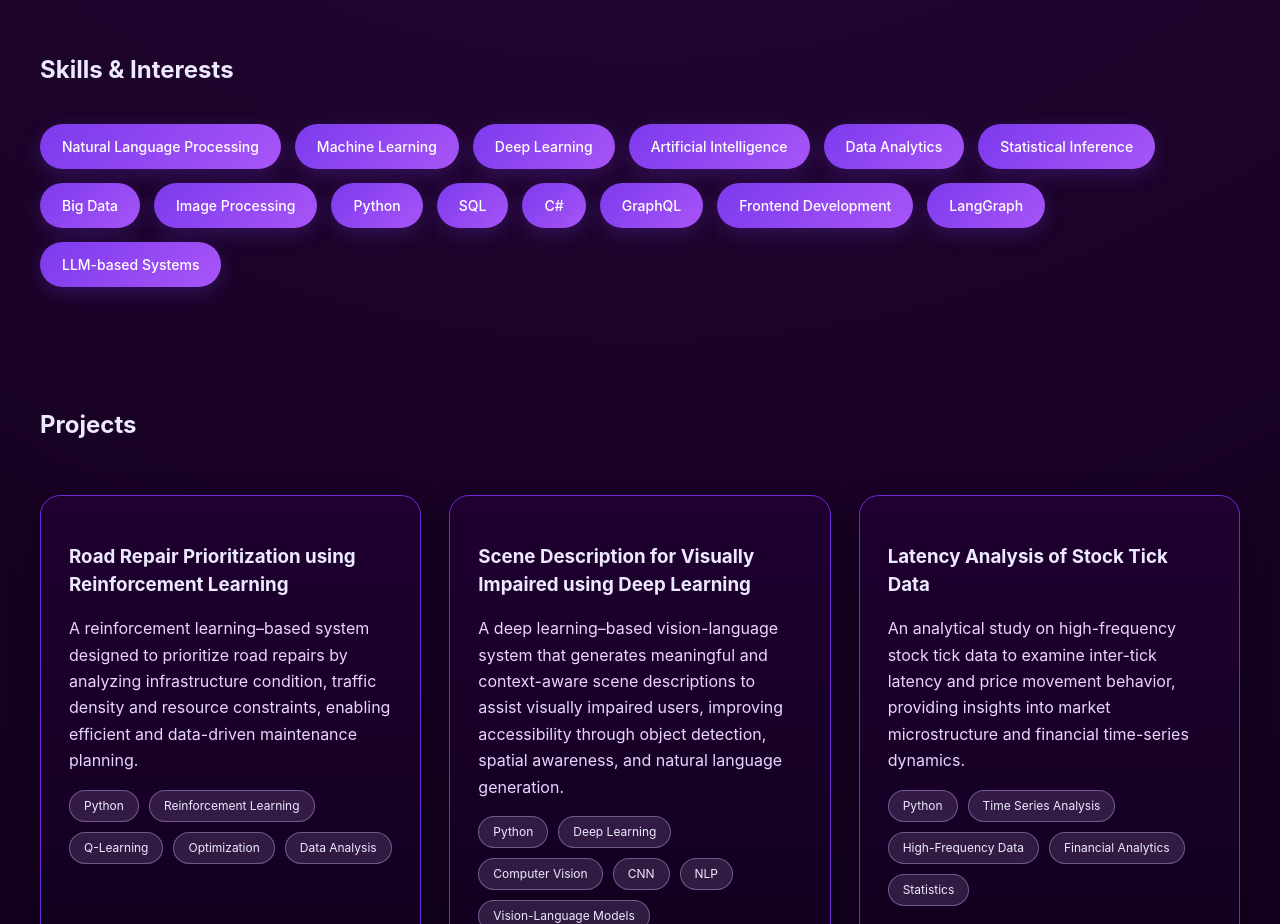
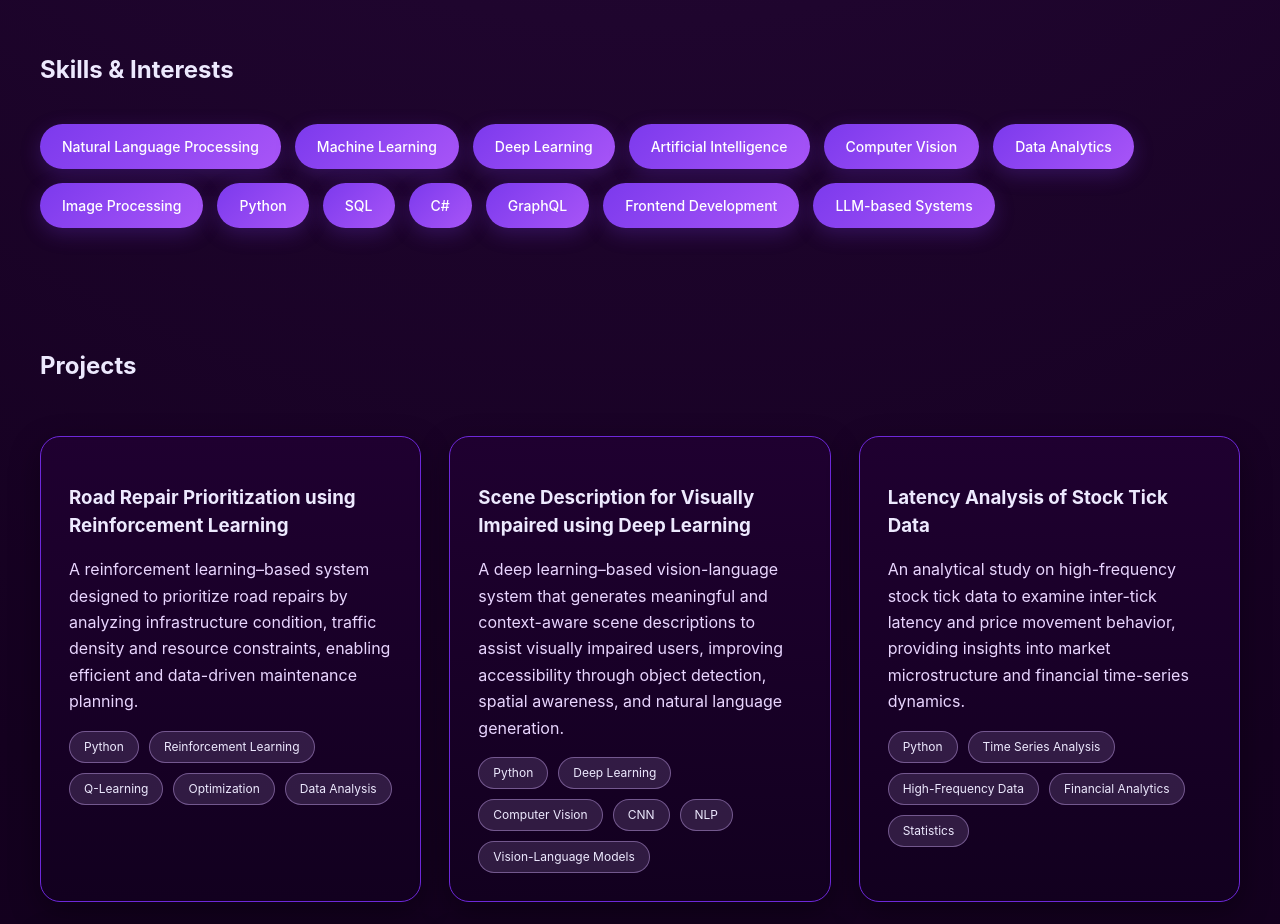
Before and after one commit to Harshitha2347/Portfolio, a React (Vite) app: page / in a window 1280 px wide. Shown: the part 820-1744 px from the top of the page. Built offline with nearby package versions, Linux system fonts and the light colour scheme.

Commit message:
netlify build

```diff
--- a/src/App.jsx
+++ b/src/App.jsx
@@ -112,16 +112,14 @@ function App() {
               "Machine Learning",
               "Deep Learning",
               "Artificial Intelligence",
+              "Computer Vision",
               "Data Analytics",
-              "Statistical Inference",
-              "Big Data",
               "Image Processing",
               "Python",
               "SQL",
               "C#",
               "GraphQL",
               "Frontend Development",
-              "LangGraph",
               "LLM-based Systems"
             ].map((skill, i) => (
               <span
```
